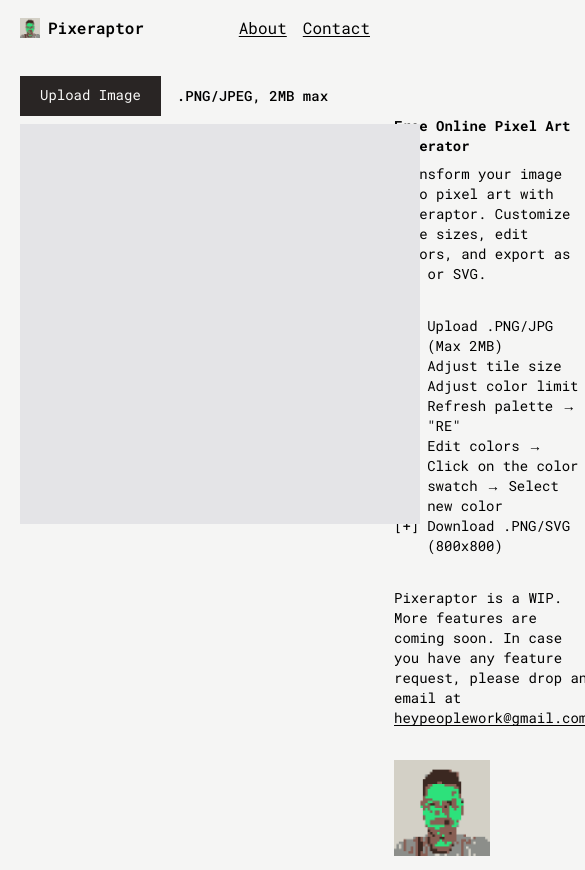
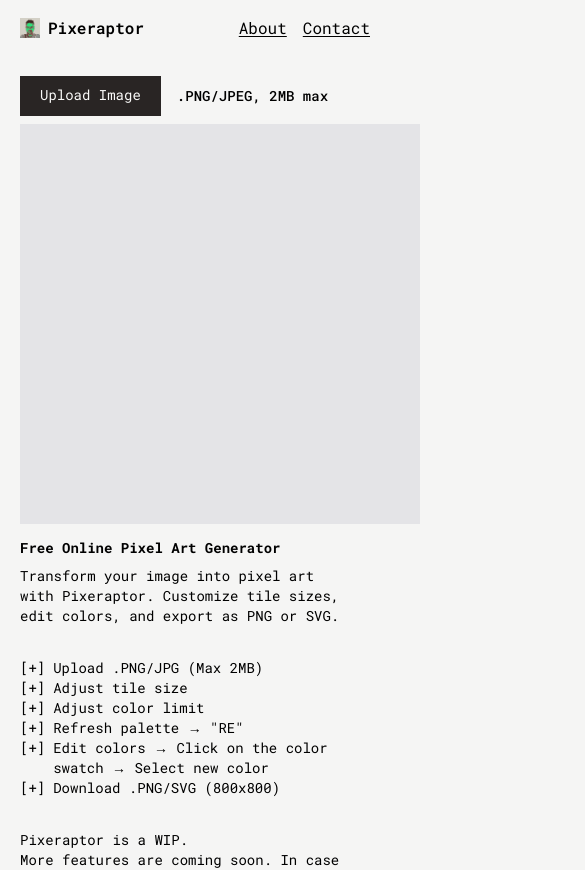
Before and after one commit to HereEast/pixeraptor, a Next.js app: page / in a window 390 px wide. Shown: the top 870 px of the page, 585 px wide, since content can reach past the window. Built offline with nearby package versions, Linux system fonts and the light colour scheme; no server answers.

Commit message:
feat: add responsive

```diff
--- a/src/components/Canvas.tsx
+++ b/src/components/Canvas.tsx
@@ -25,10 +25,9 @@ export function Canvas() {
 
       <canvas
         ref={canvasRef}
-        width={400}
-        height={400}
+        width={800}
+        height={800}
         className="h-auto max-w-full"
-        style={{ maxHeight: "400px", maxWidth: "400px" }}
       />
     </div>
   );
--- a/src/components/DownloadButtons.tsx
+++ b/src/components/DownloadButtons.tsx
@@ -12,11 +12,11 @@ export const DownloadButtons = React.memo(function DownloadButtons({
   onDownloadSVG,
 }: DownloadButtonsProps) {
   return (
-    <div className="flex gap-2">
-      <Button onClick={onDownloadPNG} className="h-20 flex-1">
+    <div className="flex flex-col gap-2 sm:flex-row">
+      <Button onClick={onDownloadPNG} className="h-20 w-full">
         Download .PNG
       </Button>
-      <Button onClick={onDownloadSVG} className="h-20 flex-1">
+      <Button onClick={onDownloadSVG} className="h-20 w-full">
         Download .SVG
       </Button>
     </div>
--- a/src/components/Footer.tsx
+++ b/src/components/Footer.tsx
@@ -3,7 +3,7 @@ export function Footer() {
 
   return (
     <footer className="px-5 py-4">
-      <div className="flex items-center justify-between text-sm">
+      <div className="flex flex-col text-sm md:flex-row md:items-center md:justify-between">
         <div>
           <p>
             <span>© {currentYear} Pixeraptor. </span>
--- a/src/components/MainApp.tsx
+++ b/src/components/MainApp.tsx
@@ -10,17 +10,15 @@ import { useCanvasContext, useSettingsContext } from "~/hooks";
 
 export function MainApp() {
   const { image } = useCanvasContext();
-  const { tileAssignments, download } = useSettingsContext();
-
-  // const isLoaded = image && tileAssignments.length > 0;
+  const { download } = useSettingsContext();
 
   return (
-    <div className="flex w-full gap-6">
+    <div className="flex w-full flex-col gap-6 xl:flex-row">
       <section className="flex w-full flex-col gap-2">
         <UploadImage />
 
-        <div className="flex gap-6">
-          <div className="relative flex max-w-[400px] flex-col gap-6">
+        <div className="grid grid-cols-1 gap-6 md:grid-cols-[minmax(0,400px)_minmax(0,440px)]">
+          <div className="flex flex-col gap-6">
             <Canvas />
 
             {image && (
@@ -31,11 +29,7 @@ export function MainApp() {
             )}
           </div>
 
-          {image && (
-            <div className="w-[440px]">
-              <Controls />
-            </div>
-          )}
+          {image && <Controls />}
         </div>
       </section>
 
```
